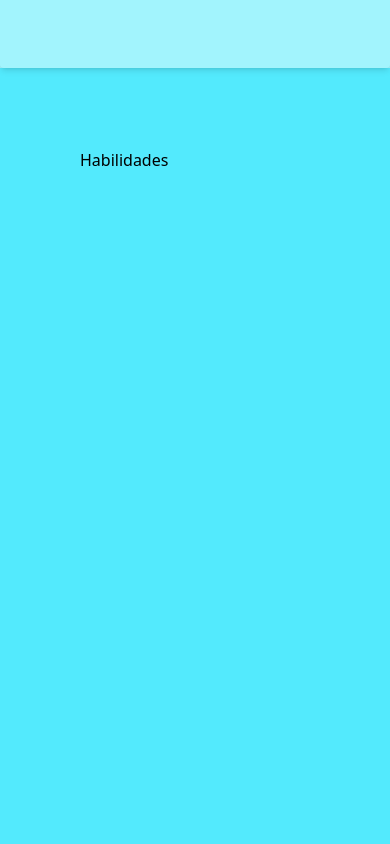
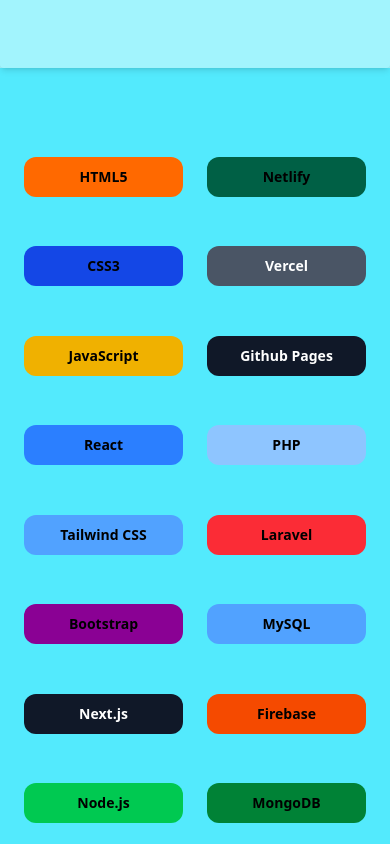
Before and after one commit to melagora/03-portafolio, a Next.js app: page / in a window 390 px wide. Shown: the part 1620-2464 px from the top of the page. Built offline with nearby package versions, Linux system fonts and the light colour scheme.

Commit message:
Apartado Hábilidades responsive (No estan todas)

```diff
--- /dev/null
+++ b/app/components/Habilidades.tsx
@@ -0,0 +1,82 @@
+"use client";
+
+import AOS from "aos";
+import "aos/dist/aos.css";
+import { useEffect } from "react";
+
+const skillsCol1 = [
+  { label: "HTML5", bg: "bg-orange-500" },
+  { label: "CSS3", bg: "bg-blue-700" },
+  { label: "JavaScript", bg: "bg-yellow-500" },
+  { label: "React", bg: "bg-blue-500" },
+  { label: "Tailwind CSS", bg: "bg-blue-400" },
+  { label: "Bootstrap", bg: "bg-fuchsia-800" },
+  { label: "Next.js", bg: "bg-gray-900", text: "text-white" },
+  { label: "Node.js", bg: "bg-green-500" },
+];
+
+const skillsCol2 = [
+  { label: "Netlify", bg: "bg-emerald-800" },
+  { label: "Vercel", bg: "bg-gray-600", text: "text-white" },
+  { label: "Github Pages", bg: "bg-gray-900", text: "text-white" },
+  { label: "PHP", bg: "bg-blue-300" },
+  { label: "Laravel", bg: "bg-red-500" },
+  { label: "MySQL", bg: "bg-blue-400" },
+  { label: "Firebase", bg: "bg-orange-600" },
+  { label: "MongoDB", bg: "bg-green-700" },
+];
+
+type SkillProps = {
+  label: string;
+  bg: string;
+  text?: string;
+  animation: string;
+};
+
+const SkillBox = ({ label, bg, text = "", animation }: SkillProps) => (
+  <div
+    data-aos={animation}
+    data-aos-duration="2000"
+    data-aos-delay="100"
+    className={`flex items-center justify-center ${bg} ${text} h-10 lg:h-20 rounded-xl`}
+  >
+    <p>{label}</p>
+  </div>
+);
+
+export default function Habilidades() {
+  useEffect(() => {
+    AOS.init({
+      duration: 1500,
+      once: true,
+      easing: "ease-in-out",
+      offset: 150,
+    });
+    AOS.refresh();
+  }, []);
+
+  return (
+    <section
+      className="h-screen bg-cyan-300 flex items-center justify-center"
+      id="habilidades"
+    >
+      <div
+        className="w-[100%] sm:w-[70%] text-sm md:text-base h-full flex items-center justify-center sm:bg-cyan-900 p-6 rounded shadow-md gap-6 lg:gap-10 font-bold"
+        data-aos="fade-up"
+        data-aos-duration="2000"
+        data-aos-delay="100"
+      >
+        <div className="columna1 w-full h-[90%] grid grid-cols-1 lg:grid-cols-2 lg:gap-2 items-center justify-center">
+          {skillsCol1.map((skill, index) => (
+            <SkillBox key={index} {...skill} animation="fade-right" />
+          ))}
+        </div>
+        <div className="columna2 w-full h-[90%] grid grid-cols-1 lg:grid-cols-2 lg:gap-5 items-center justify-center">
+          {skillsCol2.map((skill, index) => (
+            <SkillBox key={index} {...skill} animation="fade-left" />
+          ))}
+        </div>
+      </div>
+    </section>
+  );
+}
--- a/app/page.tsx
+++ b/app/page.tsx
@@ -3,6 +3,7 @@
 import Menu from "./components/home/Menu";
 import Inicio from "./components/Inicio";
 import Sobremi from "./components/Sobremi";
+import Habilidades from "./components/Habilidades";
 
 export default function Home() {
   return (
@@ -13,9 +14,7 @@
       </header>
       <main>
         <Sobremi />
-        <section className="p-20 h-screen bg-cyan-300" id="habilidades">
-          <p>Habilidades</p>
-        </section>
+        <Habilidades />
         <section className="p-20 h-screen bg-cyan-400" id="educacion">
           <p>Educación</p>
         </section>
```
